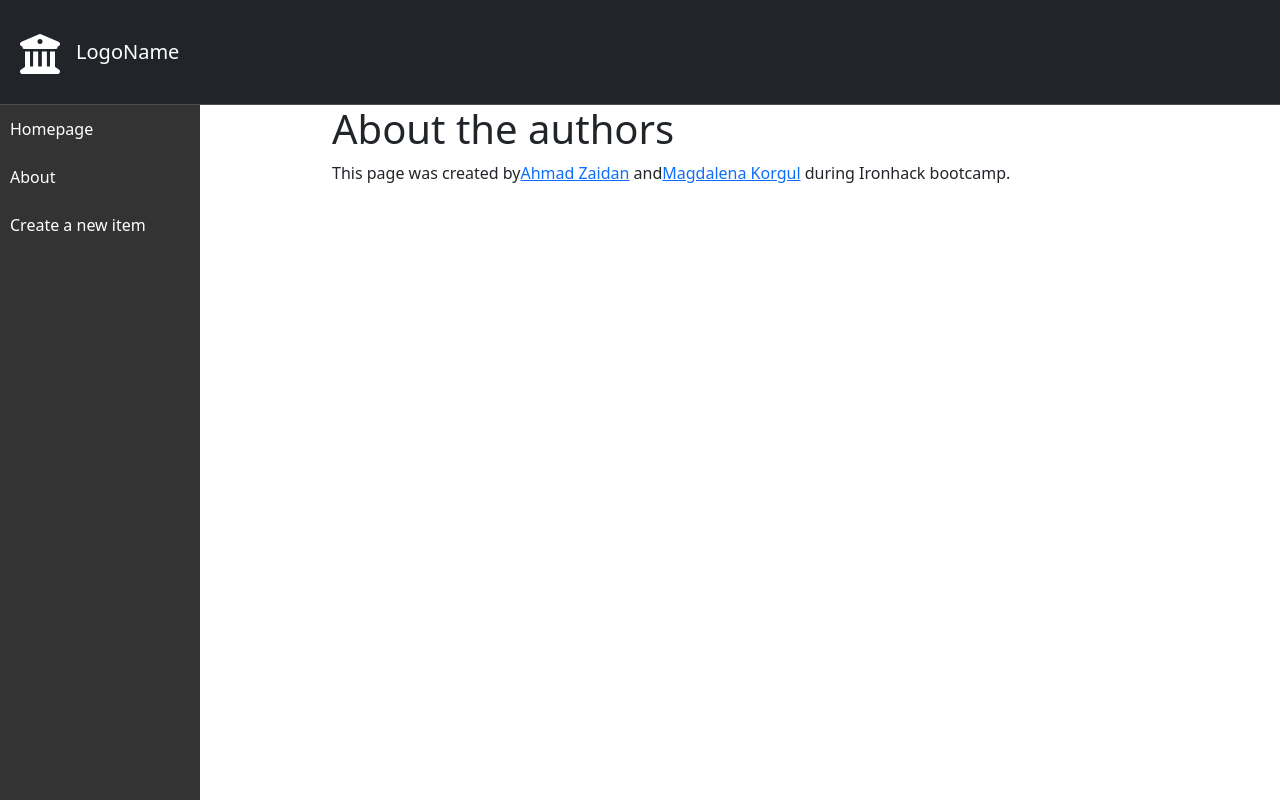
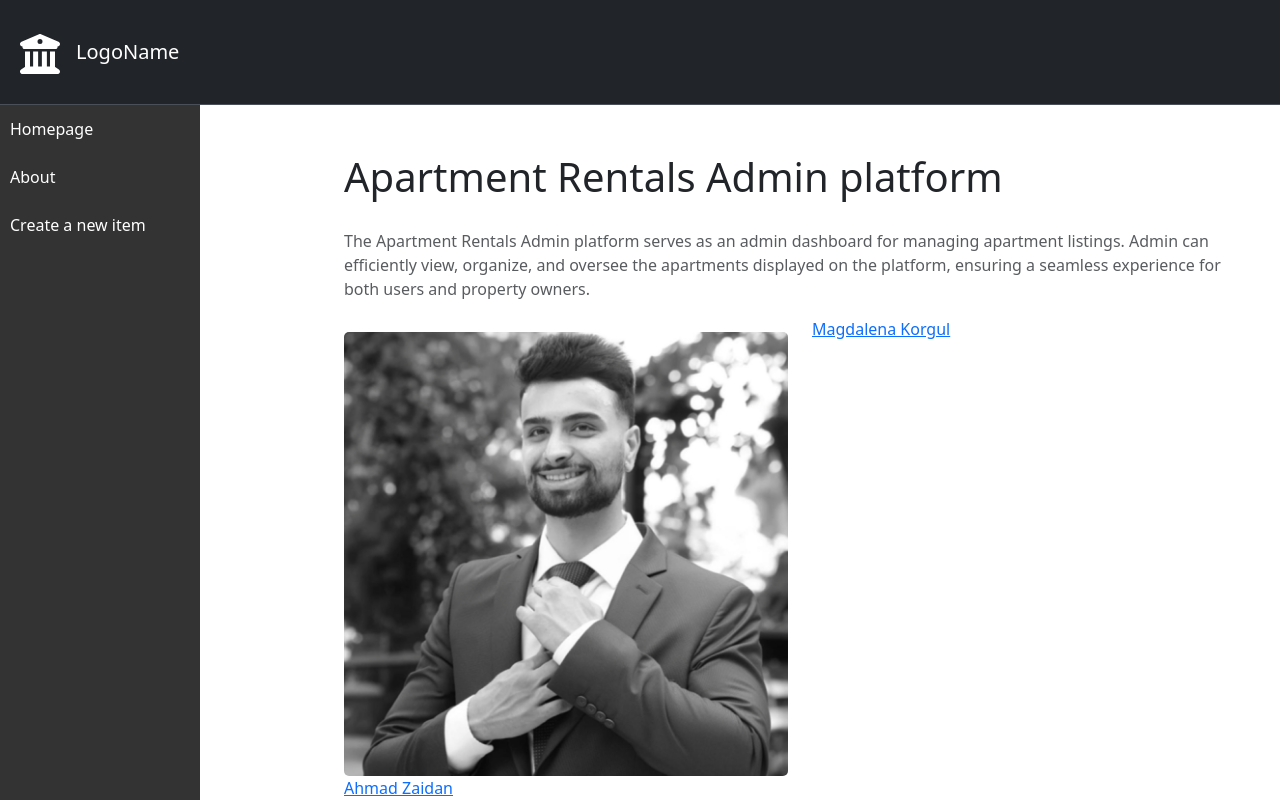
Before and after one commit to Ahmd-zaidan8a8/Apartment-Rentals-Admin, a React (Vite) app: page /about in a window 1280 px wide. Built offline with nearby package versions, Linux system fonts and the light colour scheme.

Commit message:
about page layout

```diff
--- a/src/App.css
+++ b/src/App.css
@@ -36,3 +36,7 @@
     border-radius: 5px;
     margin-top: 15px;
  }
+.about-description h1{
+    padding-bottom: 20px;
+
+}
--- a/src/pages/About.jsx
+++ b/src/pages/About.jsx
@@ -1,13 +1,29 @@
+import { Link } from "react-router-dom";
+
 
 function About(){
     return(
-        <div className="About">
-        <h1>About the authors</h1>
-        <p>This page was created by
-            <a href="https://github.com/Ahmd-zaidan8a8">Ahmad Zaidan</a> and
-            <a href="https://github.com/magdakorgul">Magdalena Korgul</a> during Ironhack bootcamp.</p>
+        <div className="About container mt-5">
+            <div className="row">
+           <div className="about-description col">
+        <h1>Apartment Rentals Admin platform</h1>
+        <p className="text-muted">The Apartment Rentals Admin platform serves as an admin dashboard for managing apartment listings. Admin can efficiently view, organize, and oversee the apartments displayed on the platform, ensuring a seamless experience for both users and property owners. </p>
+        </div>
+        </div>
+        <div className="row">
+
+        <div className="author-1 col">
+            <img src="src/images/ahmad-photo.png" alt="Author1" />
+          <Link to="https://github.com/Ahmd-zaidan8a8">Ahmad Zaidan</Link>
+          </div>
+          <div className="author-2 col">
+
+            <Link to="https://github.com/magdakorgul">Magdalena Korgul</Link>
+            </div>
+            </div>
         </div>
     )
+
 }
 
 export default About;
```
Also changed, not shown: src/images/ahmad-photo.png (added).
